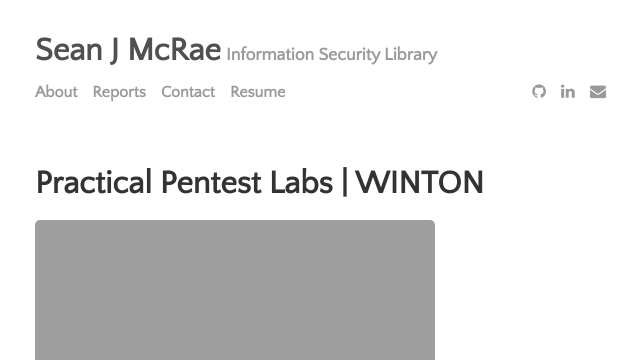
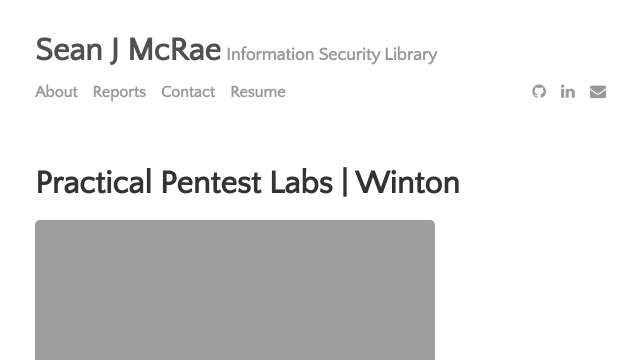
Before and after one commit to officialhocc/officialhocc.github.io, a Jekyll site: the page built from _posts/2018-07-03-practical-pentest-labs-winton.md, in a window 1280 px wide. Shown: the top 360 px of the page, without its empty margins (317-957 px from the left). Built offline with Jekyll 4.4.1, drawn with Linux system fonts in a browser that asks for light colours; nearby versions of some CDN libraries.

```diff
--- a/_posts/2018-07-03-practical-pentest-labs-winton.md
+++ b/_posts/2018-07-03-practical-pentest-labs-winton.md
@@ -1,5 +1,5 @@
 ---
-title: Practical Pentest Labs | WINTON
+title: Practical Pentest Labs | Winton
 date: 2018-07-03 00:00:00 +0000
 layout: post
 categories:
```
